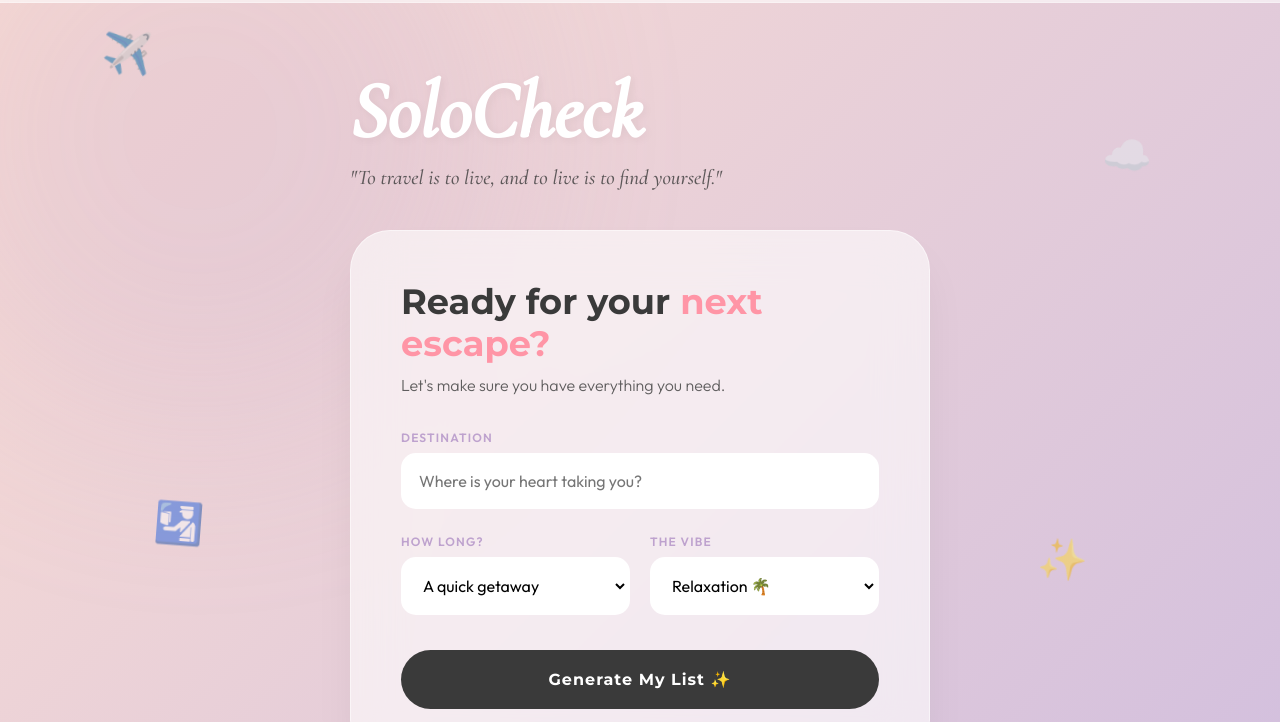
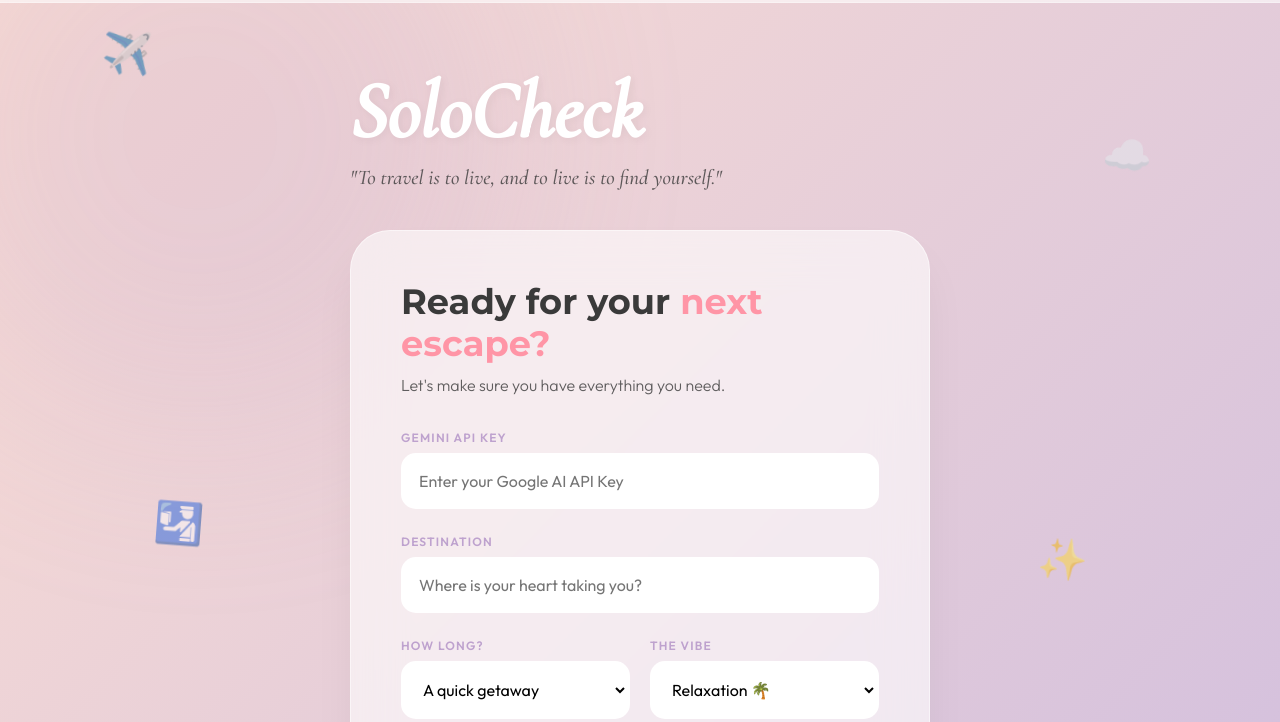
Before and after one commit to Annu0456/Solo-traveller-check-list, a plain HTML site: page index.html in a window 1280 px wide. Shown: the part 67-789 px from the top of the page. Drawn offline with nearby package versions, Linux system fonts and the light colour scheme.

Commit message:
added input for api key

```diff
--- a/index.html
+++ b/index.html
@@ -36,6 +36,10 @@
             <p class="hero-subtitle">Let's make sure you have everything you need.</p>
 
             <form id="travelForm">
+                <div class="input-group">
+                    <label for="apiKey">Gemini API Key</label>
+                    <input type="password" id="apiKey" placeholder="Enter your Google AI API Key" required>
+                </div>
                 <div class="input-group">
                     <label>Destination</label>
                     <input type="text" placeholder="Where is your heart taking you?" required>
```
